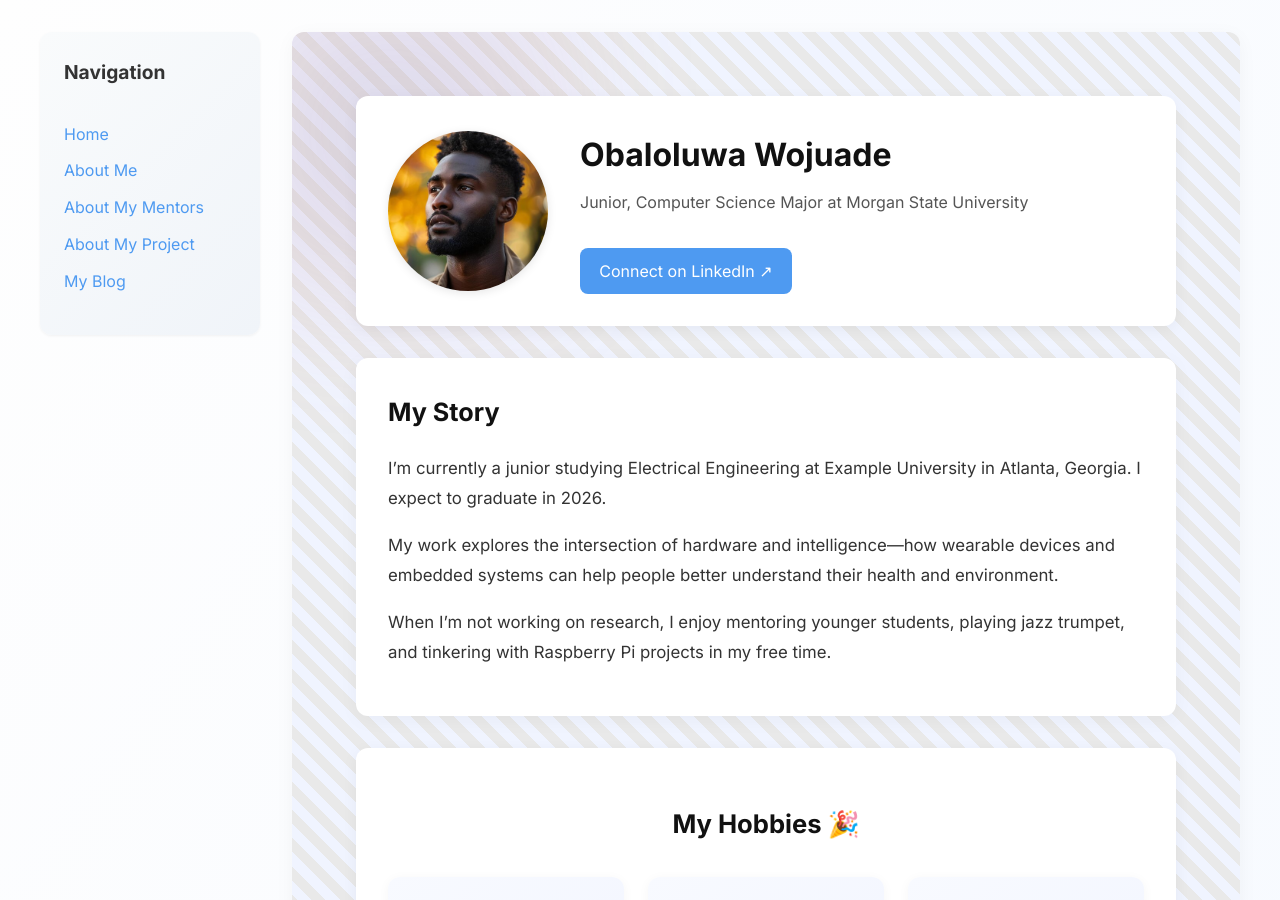
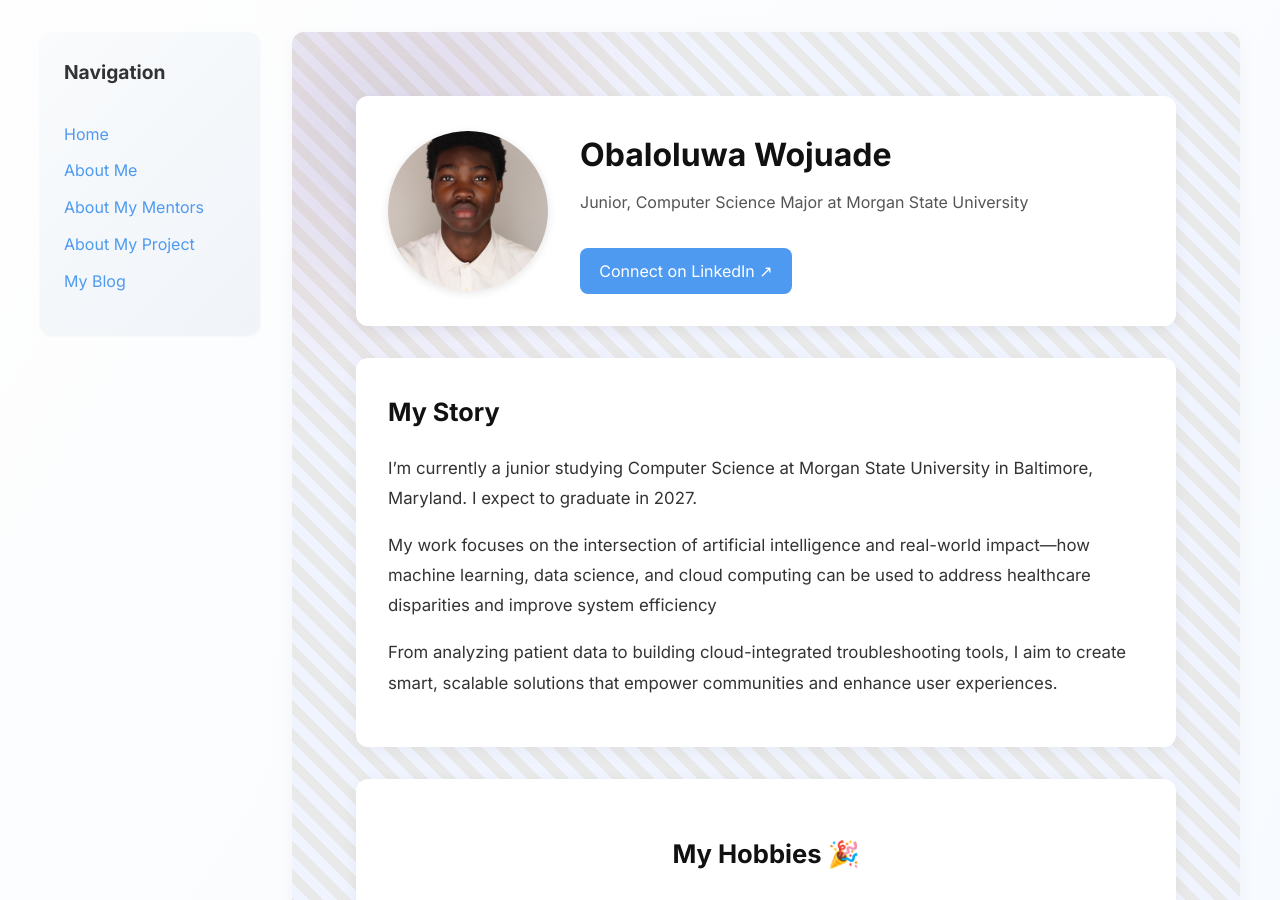
Before and after one commit to obwoj1/obwoj1.github.io, a Jekyll site: the page built from pages/about-me.md, in a window 1280 px wide and 900 px high. Built offline with Jekyll 4.4.1, drawn with Linux system fonts in a browser that asks for light colours.

Commit message:
Update about-me.md

```diff
--- a/pages/about-me.md
+++ b/pages/about-me.md
@@ -6,14 +6,14 @@ permalink: /about-me.html
 about:
   name: Obaloluwa Wojuade
   role: Junior, Computer Science Major at Morgan State University
-  image: /assets/images/me.jpg
-  linkedin: https://www.linkedin.com/in/taquavian-johnson/
+  image: assets/images/oba Headshot.jpg
+  linkedin: https://www.linkedin.com/in/obwoj/
   bio: |
-    I’m currently a junior studying Electrical Engineering at Example University in Atlanta, Georgia. I expect to graduate in 2026.
+    I’m currently a junior studying Computer Science at Morgan State  University in Baltimore, Maryland. I expect to graduate in 2027.
 
-    My work explores the intersection of hardware and intelligence—how wearable devices and embedded systems can help people better understand their health and environment.
+    My work focuses on the intersection of artificial intelligence and real-world impact—how machine learning, data science, and cloud computing can be used to address healthcare disparities and improve system efficiency
 
-    When I’m not working on research, I enjoy mentoring younger students, playing jazz trumpet, and tinkering with Raspberry Pi projects in my free time.
+    From analyzing patient data to building cloud-integrated troubleshooting tools, I aim to create smart, scalable solutions that empower communities and enhance user experiences.
 
   hobbies:
     - icon: 🎺
```
